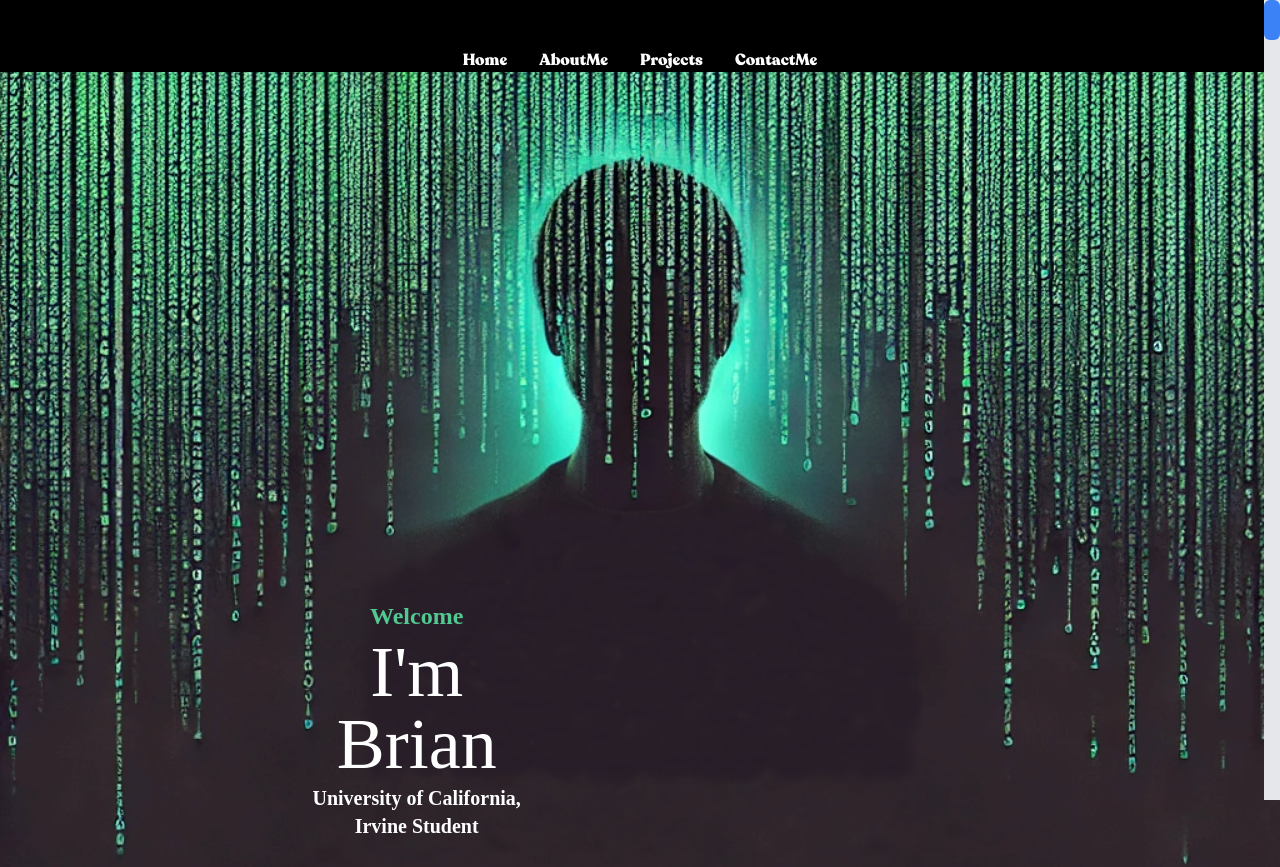
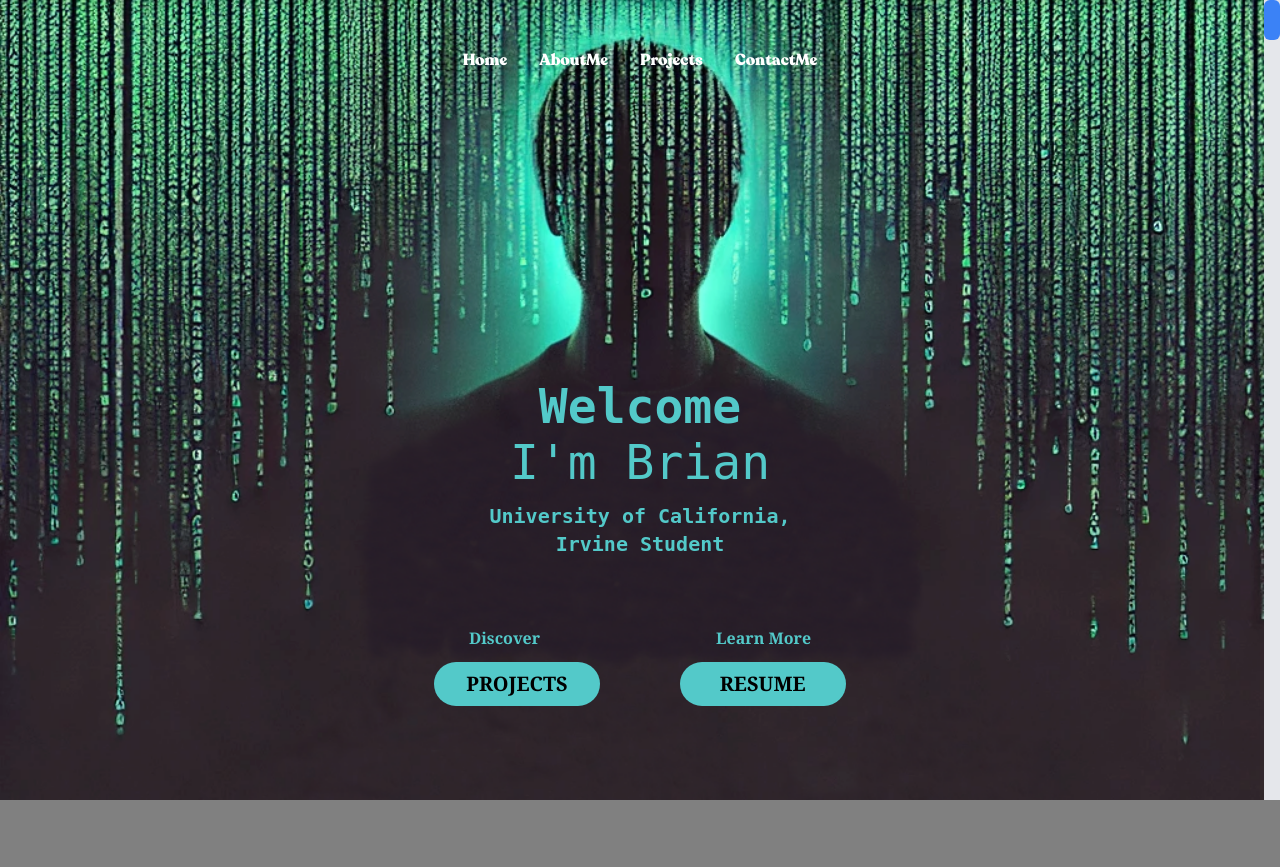
Before and after one commit to bseo97/Portfolio, a Next.js app: page / in a window 1280 px wide. Shown: the top 867 px of the page. Built offline with nearby package versions, Linux system fonts and the light colour scheme.

Commit message:
Home page optimization

```diff
--- a/package.json
+++ b/package.json
@@ -9,7 +9,7 @@
     "lint": "next lint"
   },
   "dependencies": {
-    "next": "^15.1.5",
+    "next": "^15.1.6",
     "react": "^19.0.0",
     "react-dom": "^19.0.0",
     "react-slick": "^0.30.3",
--- a/src/app/components/Header/DiagonalDrawer.js
+++ b/src/app/components/Header/DiagonalDrawer.js
@@ -1,30 +1,44 @@
-import React from 'react'
-import { useRouter, usePathname } from 'next/navigation'
+import React from "react";
+import { useRouter, usePathname } from "next/navigation";
 
-                                        // destructure isOpen
-export default function DiagonalDrawer({isOpen, setIsOpen, selectedIndex1, setSelectedIndex1}) {
-    const route = useRouter()
-    const pathname = usePathname()
+export default function DiagonalDrawer({
+  isOpen,
+  setIsOpen,
+  selectedIndex1,
+  setSelectedIndex1,
+}) {
+  const route = useRouter();
+  const pathname = usePathname();
 
   return (
+    <>
+      {/* Overlay */}
       <div
-          className={`fixed top-0 left-0 h-full w-72 bg-white shadow-lg transform ${
-            isOpen ? "translate-x-0" : "-translate-x-full"
+        className={`fixed top-0 left-0 w-full h-full bg-black bg-opacity-50 z-40 transition-opacity duration-300 ${
+          isOpen ? "opacity-100 visible" : "opacity-0 invisible"
+        }`}
+        onClick={() => setIsOpen(false)} // Close drawer on overlay click
+      ></div>
+
+      {/* Drawer */}
+      <div
+        className={`fixed top-0 left-0 h-72 w-full bg-white shadow-lg transform ${
+          isOpen ? "translate-y-0" : "-translate-y-full"
         } transition-transform duration-300 ease-in-out z-50`}
       >
         {/* Drawer Header */}
-          <div className="flex items-center justify-between p-4 border-b">
+        <div className="flex items-center justify-between p-4 border-b cursor-pointer" >
           <span className="text-lg font-bold text-gray-700">Menu</span>
-            <button
+          {/* <button
             className="text-gray-600 text-xl"
-              onClick={() => setIsOpen(false)}
+            onClick={() => setIsOpen(false)} // Close drawer on '✕' button click
           >
             ✕
-            </button>
+          </button> */}
         </div>
 
         {/* Navigation Links */}
-          <nav className="mt-4">
+        <nav className="mt-4 text-center">
           <ul className="space-y-4">
             <li className="px-6 py-2">
               <a
@@ -34,7 +48,7 @@ export default function DiagonalDrawer({isOpen, setIsOpen, selectedIndex1, setSe
                 }`}
                 onClick={() => {
                   setSelectedIndex1(0);
-                    setIsOpen(false);
+                  setIsOpen(false); // Close the drawer after clicking
                 }}
               >
                 Home
@@ -85,5 +99,6 @@ export default function DiagonalDrawer({isOpen, setIsOpen, selectedIndex1, setSe
           </ul>
         </nav>
       </div>
+    </>
   );
-    };
+}
--- a/src/app/components/Header/Header.js
+++ b/src/app/components/Header/Header.js
@@ -1,17 +1,10 @@
-// Need to switch from server side to client side rendering
-// to import the use effect and use state hook
 "use client";
 import React, { useEffect, useState } from "react";
-import Drawer from './DiagonalDrawer'
+import Drawer from "./DiagonalDrawer";
 
 export default function Header() {
-  // When the application on page Y offset = 0, set initial state to false
-
-  // When the application is scrolled, use state is going to be greater than 0, thus true
-  // Updating state everytime application is scrolled
   const [selectedIndex1, setSelectedIndex1] = useState(0);
   const [isOpen, setIsOpen] = useState(false);
-
   const [isScrolled, setIsScrolled] = useState(false);
 
   useEffect(() => {
@@ -25,18 +18,28 @@ export default function Header() {
     return () => {
       window.removeEventListener("scroll", handleScroll);
     };
-    // applying empty dependency,[] to use effect
   }, []);
 
-  const openDrawer = () =>{
-    setIsOpen(true)
+  useEffect(() => {
+    // Prevent body scrolling when the drawer is open
+    if (isOpen) {
+      document.body.style.overflow = "hidden";
+    } else {
+      document.body.style.overflow = "auto";
     }
-//  console.log(isScrolled);
+  }, [isOpen]);
 
   return (
-    // using react fragment to not add extra nodes to the tree
     <React.Fragment>
-  {/* Drawer component for mobile navigation */}
+      {/* Overlay */}
+      <div
+        className={`fixed top-0 left-0 w-full h-full bg-black bg-opacity-50 z-40 transition-opacity duration-300 ${
+          isOpen ? "opacity-100 visible" : "opacity-0 invisible"
+        }`}
+        onClick={() => setIsOpen(false)}
+      ></div>
+
+      {/* Drawer */}
       <div className={`diagonal-drawer ${isOpen ? "open" : ""}`}>
         <Drawer
           isOpen={isOpen}
@@ -50,20 +53,26 @@ export default function Header() {
       <header
         className={`fixed top-0 z-50 w-full transition-all duration-500`}
         style={{
-      backgroundColor: "black", // Background color
+          backgroundColor: isScrolled ? "rgba(0, 0, 0, 0.8)" : "transparent",
         }}
       >
         <div className="relative flex justify-between items-center p-4">
-      {/* Hamburger Button for Mobile */}
+          {/* Hamburger Button */}
           <button
-        className="text-white text-3xl xl:hidden"
-        onClick={() => setIsOpen(!isOpen)}
+            className={`text-white text-3xl xl:hidden transition-opacity duration-300 ${
+              isOpen ? "opacity-0 pointer-events-none" : "opacity-100"
+            }`}
+            onClick={() => setIsOpen(true)}
           >
             ☰
           </button>
 
-      {/* Home Link (Visible Only on Mobile) */}
-      <div className="flex-grow text-center xl:hidden">
+          {/* Home Link */}
+          <div
+            className={`flex-grow text-center xl:hidden transition-opacity duration-300 ${
+              isOpen ? "opacity-0 pointer-events-none" : "opacity-100"
+            }`}
+          >
             <a
               href="/#home"
               className="text-white text-2xl font-bold"
@@ -77,7 +86,7 @@ export default function Header() {
           <div className="hidden xl:block w-14"></div>
         </div>
 
-    {/* Navigation Links (Visible Only on Desktop) */}
+        {/* Navigation Links */}
         <nav className="hidden xl:block mt-4">
           <ul className="flex justify-center space-x-8">
             <li>
@@ -94,7 +103,7 @@ export default function Header() {
             <li>
               <a
                 className={`menu-item ${
-              selectedIndex1 === 1 ? "text-blue-200" : ""
+                  selectedIndex1 === 1 ? "text-emerald-500" : ""
                 } text-[#ffffff] hover:text-emerald-500`}
                 href="/#aboutme"
                 onClick={() => setSelectedIndex1(1)}
@@ -105,7 +114,7 @@ export default function Header() {
             <li>
               <a
                 className={`menu-item ${
-              selectedIndex1 === 2 ? "text-black" : ""
+                  selectedIndex1 === 2 ? "text-emerald-500" : ""
                 } text-[#ffffff] hover:text-emerald-500`}
                 href="/#projects"
                 onClick={() => setSelectedIndex1(2)}
@@ -116,7 +125,7 @@ export default function Header() {
             <li>
               <a
                 className={`menu-item ${
-              selectedIndex1 === 3 ? "text-blue" : ""
+                  selectedIndex1 === 3 ? "text-emerald-500" : ""
                 } text-[#ffffff] hover:text-emerald-500`}
                 href="/#contactme"
                 onClick={() => setSelectedIndex1(3)}
@@ -128,8 +137,6 @@ export default function Header() {
         </nav>
       </header>
     </React.Fragment>
-
-
-
   );
 }
+2
--- a/src/app/components/HomeComponent/HomeComponent.js
+++ b/src/app/components/HomeComponent/HomeComponent.js
@@ -103,48 +103,46 @@ export default function HomeComponent() {
     id="home"
     style={{
       backgroundImage: "url(code_background.png)",
-      backgroundSize: "cover", // Ensures the background covers the entire container
-      backgroundRepeat: "no-repeat", // Prevents the image from repeating
-      backgroundPosition: "center", // Centers the image both vertically and horizontally
-      height: "130vh", // Ensures the height fills the viewport
-      width: "100%",
-//      padding: "320px 50px 50px 30px",
-      fontFamily: "'Times New Roman', Times, serif",
+      backgroundSize: "cover",
+      backgroundRepeat: "no-repeat",
+      backgroundPosition: "center",
+      height: "100vh", // Full viewport height
+      width: "100%", // Full width
+      fontFamily: "DejaVu Sans Mono, monospace",
     }}
   >
-
-    <div className="container m-auto">
-      <div className="grid grid-cols-12">
-        {/* Information Section */}
-        <div className="bg-transparent flex flex-col justify-center col-span-12 md:col-span-5 md:bg-transparent">
-          <div className="container m-auto">
-          {/* <div className="pl-0 sm:pl-8 md:pl-16 lg:pl-24 py-20 sm:py-32 md:py-40 text-center md:text-start"> */}
-              <div className="xl:pt-[600px] xl:pl-[300px] text-center ">
-              <p
-                className={`text-[#52c991] text-3xl font-bold md:text-base lg:text-2xl`}
-              >
+    <div className="flex items-center justify-center h-full pt-56">
+      <div className="text-center mt-16">
+        <p className="text-[#53c9c9] text-3xl font-bold md:text-5xl">
           Welcome
         </p>
-              <h1
-                className={
-                  "text-[#ffffff] font-recoletaBlack text-5xl md:text-5xl lg:text-7xl xl:text-7xl mt-5 md:mt-1"
-                }
-              >
+        <h1 className="text-[#53c9c9] font-recoletaBlack text-3xl md:text-5xl lg:text-5xl xl:text-5xl mt-2">
           I'm Brian
         </h1>
-              <h2 className={`text-[#ffffff] py-1 font-bold md:text-xl`}>
-                University of California, Irvine Student
+        <h2 className="mt-3 text-[#53c9c9] py-1 font-bold md:text-xl">
+          University of California, <br></br>Irvine Student
         </h2>
+
+        <div className="mt-16 text-[#53c9c9] font-bold font-serif">
+            <span>
+              Discover
+            </span>
+            <span className="ml-44">
+              Learn More
+            </span>
+          </div>
+        {/*margin between header text and buttons */}
+        <div className="mt-3 text-xl font-serif">
           <a
             href="/#portfolio"
-                className={`cursor-pointer inline-block bg-[#52c991] transition-all duration-300 ease-in-out rounded-lg text-white py-2 px-5 font-bold mt-8 uppercase md:py-2 lg:py-3 lg:px-8 md:text-xd ls:text-base md:mt-2 xl:mt-10 hover:bg-[#20614b] hover:show-lg treansform hover:translate-y-1`}
+            className="cursor-pointer inline-block bg-[#53c9c9] transition-all duration-300 ease-in-out rounded-3xl text-black py-2 px-8 font-bold uppercase hover:bg-[#244e4e] hover:translate-y-1"
           >
             Projects
           </a>
           <a
             href="resume.pdf"
             download="Resume(Brian Seo).pdf"
-                className={`ml-10 cursor-pointer inline-block bg-[#52c991] transition-all duration-300 ease-in-out rounded-lg text-white py-2 px-5 font-bold mt-8 uppercase md:py-2 lg:py-3 lg:px-8 md:text-xd ls:text-base md:mt-2 xl:mt-10 hover:bg-[#20614b] hover:show-lg treansform hover:translate-y-1`}
+            className="ml-20 cursor-pointer inline-block bg-[#53c9c9] transition-all duration-300 ease-in-out rounded-3xl text-black py-2 px-10 font-bold uppercase hover:bg-[#244e4e] hover:translate-y-1"
           >
             Resume
           </a>
@@ -152,9 +150,8 @@ export default function HomeComponent() {
       </div>
     </div>
   </div>
-    </div>
-  </div>
 </React.Fragment>
+
 
   );
 }
--- a/src/app/page.js
+++ b/src/app/page.js
@@ -6,8 +6,24 @@ import Image from "next/image";
 import HomeComponent from './components/HomeComponent/HomeComponent'
 export default function Home() {
   return (
-    <main className= "">
-      <HomeComponent/>  {/*Home component self is a closing tag; therefore, we do not need closing tag.*/}
+    <main className="min-h-screen relative">
+
+      {/*Home component self is a closing tag; therefore, we do not need closing tag.*/}
+      <HomeComponent/>
+      <div
+      id="projects"
+      className='mt-0 pt-5 -mb-40'
+      style={{
+        backgroundColor: "gray",
+        width: "100%",
+      }}>
+        <div className="container m-auto">
+          <p className="text-[200px]">
+            portfolio
+          </p>
+        </div>
+
+      </div>
 
       </main>
 
```
Also changed, not shown: 1 other file (tests, documents, lock files or other folders). Lines whose indentation alone changed are shown as unchanged.
